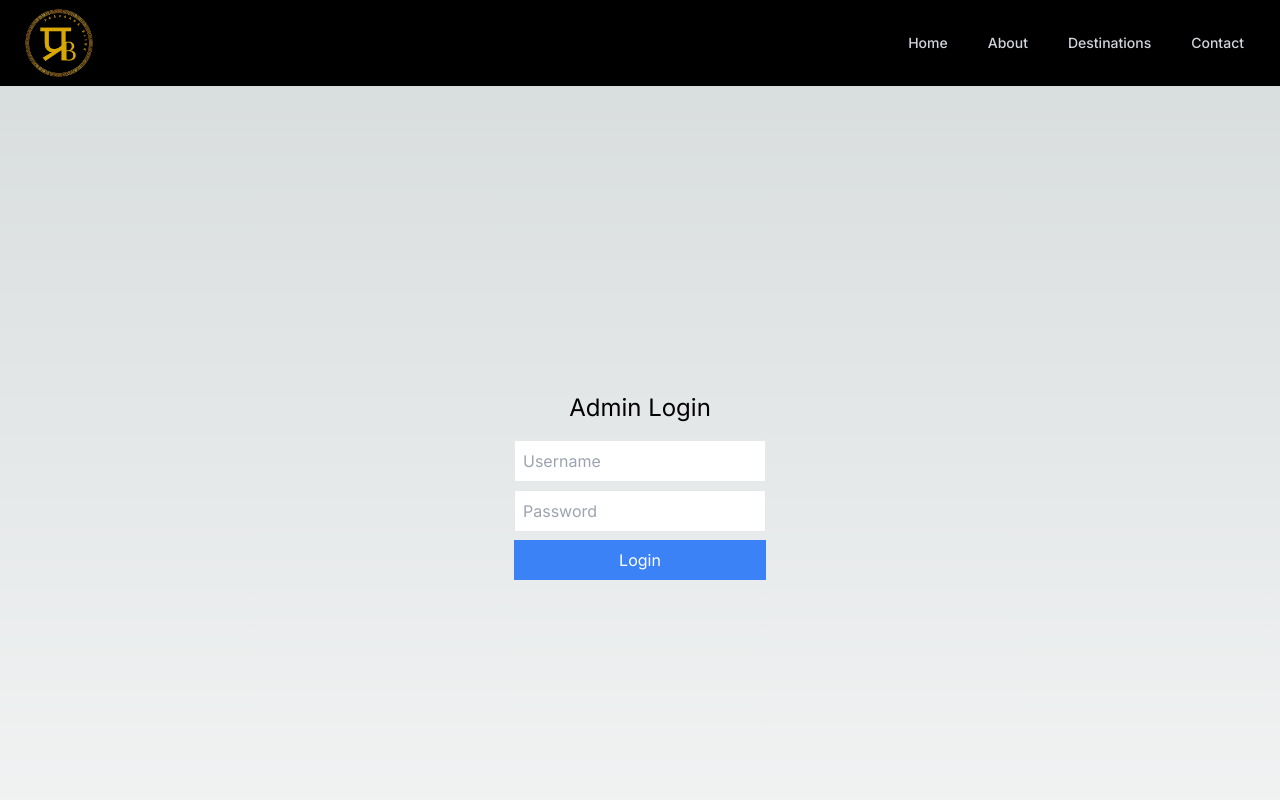
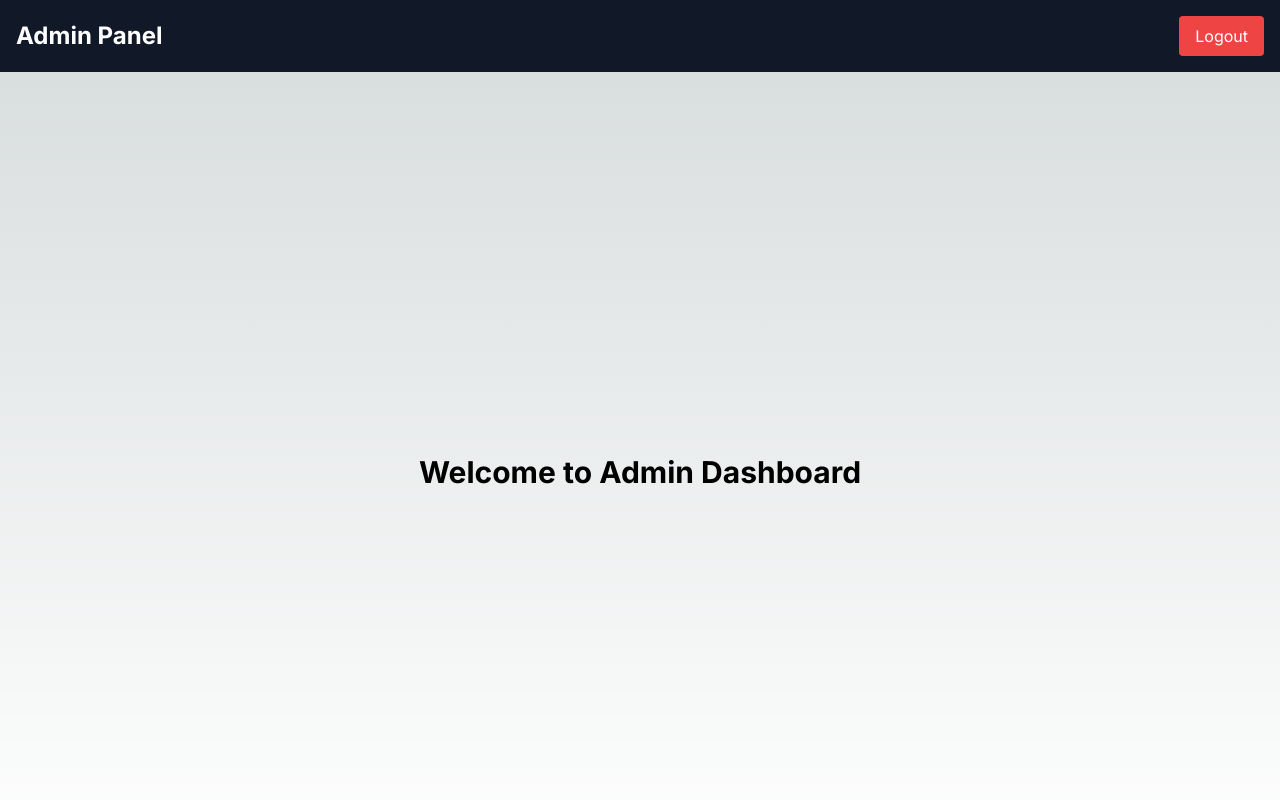
Before and after one commit to ritikchauhan09/pravaasa, a Next.js app: page /admin in a window 1280 px wide. Shown: the top 800 px of the page. Built offline with nearby package versions, Linux system fonts and the light colour scheme; sample sign-in values are in the browser's storage.

Commit message:
login page

```diff
--- a/src/app/admin/login/page.js
+++ b/src/app/admin/login/page.js
@@ -1,38 +1,15 @@
 "use client";
 
-import { useState } from "react";
 import { useRouter } from "next/navigation";
+import AdminLoginForm from "../../../components/AdminLoginForm"; // Correct path
 
-export default function AdminLogin() {
-  const [username, setUsername] = useState("");
-  const [password, setPassword] = useState("");
-  const [error, setError] = useState("");
+export default function AdminLoginPage() {
   const router = useRouter();
 
-  const handleLogin = async (e) => {
-    e.preventDefault();
-    const res = await fetch("/api/admin/auth", {
-      method: "POST",
-      headers: { "Content-Type": "application/json" },
-      body: JSON.stringify({ username, password }),
-    });
-
-    if (res.ok) {
-      router.push("/admin");
-    } else {
-      setError("Invalid credentials!");
-    }
+  const handleLoginSuccess = () => {
+    console.log("✅ Login successful! Redirecting to /admin");
+    router.push("/admin"); // Redirect to admin dashboard
   };
 
-  return (
-    <div className="flex flex-col items-center justify-center h-screen">
-      <h1 className="text-2xl mb-4">Admin Login</h1>
-      <form onSubmit={handleLogin} className="flex flex-col">
-        <input className="border p-2 mb-2" type="text" placeholder="Username" value={username} onChange={(e) => setUsername(e.target.value)} required />
-        <input className="border p-2 mb-2" type="password" placeholder="Password" value={password} onChange={(e) => setPassword(e.target.value)} required />
-        {error && <p className="text-red-500">{error}</p>}
-        <button className="bg-blue-500 text-white px-4 py-2" type="submit">Login</button>
-      </form>
-    </div>
-  );
+  return <AdminLoginForm onLogin={handleLoginSuccess} />;
 }
--- a/src/app/admin/page.js
+++ b/src/app/admin/page.js
@@ -1,14 +1,30 @@
 "use client";
 
+import { useEffect, useState } from "react";
 import { useRouter } from "next/navigation";
-import AdminLoginForm from "../../components/AdminLoginForm";
+import AdminNavbar from "../../components/AdminNavbar";
 
-export default function AdminLoginPage() {
+export default function AdminDashboard() {
   const router = useRouter();
+  const [isLoading, setIsLoading] = useState(true);
 
-  const handleLoginSuccess = () => {
-    router.push("/admin"); // Redirect to admin dashboard after login
-  };
+  useEffect(() => {
+    const isLoggedIn = localStorage.getItem("isAdminLoggedIn");
 
-  return <AdminLoginForm onLogin={handleLoginSuccess} />;
+    if (!isLoggedIn) {
+      router.push("/admin/login"); // Redirect if not logged in
+    } else {
+      setIsLoading(false);
+    }
+  }, [router]);
+
+  if (isLoading) return <p>Loading...</p>;
+
+  return (
+    <div>
+      <div className="flex flex-col items-center justify-center h-screen">
+        <h1 className="text-3xl font-bold">Welcome to Admin Dashboard</h1>
+      </div>
+    </div>
+  );
 }
--- a/src/app/layout.js
+++ b/src/app/layout.js
@@ -1,7 +1,6 @@
 import { Inter } from "next/font/google";
 import "./globals.css";
-import Navbar from "@/components/Navbar";
-import Footer from "@/components/Footer";
+import ClientLayout from "@/components/ClientLayout"; // Import the client-side wrapper
 
 const inter = Inter({ subsets: ["latin"] });
 
@@ -14,9 +13,7 @@ export default function RootLayout({ children }) {
   return (
     <html lang="en">
       <body className={inter.className}>
-      <Navbar />
-      <main className="flex-grow">{children}</main>
-      <Footer/>
+        <ClientLayout>{children}</ClientLayout> {/* Wrap everything inside ClientLayout */}
       </body>
     </html>
   );
--- a/src/components/AdminLoginForm.js
+++ b/src/components/AdminLoginForm.js
@@ -1,6 +1,7 @@
 "use client";
 
 import { useState } from "react";
+
 
 export default function AdminLoginForm({ onLogin }) {
   const [username, setUsername] = useState("");
@@ -14,10 +15,12 @@ export default function AdminLoginForm({ onLogin }) {
       headers: { "Content-Type": "application/json" },
       body: JSON.stringify({ username, password }),
     });
-
     if (res.ok) {
+      console.log("✅ Login API Success. Saving session...");
+      localStorage.setItem("isAdminLoggedIn", "true"); // Store login status
       onLogin();
     } else {
+      console.log("❌ Login Failed");
       setError("Invalid credentials!");
     }
   };
--- /dev/null
+++ b/src/components/AdminNavbar.js
@@ -0,0 +1,24 @@
+"use client";
+
+import { useRouter } from "next/navigation";
+
+export default function AdminNavbar() {
+  const router = useRouter();
+
+  const handleLogout = () => {
+    localStorage.removeItem("isAdminLoggedIn"); // Clear login session
+    router.push("/admin/login"); // Redirect to login page
+  };
+
+  return (
+    <nav className="bg-gray-900 text-white p-4 flex justify-between items-center">
+      <h1 className="text-2xl font-bold">Admin Panel</h1>
+        <button
+        onClick={handleLogout}
+        className="bg-red-500 px-4 py-2 rounded hover:bg-red-600"
+      >
+        Logout
+      </button>
+    </nav>
+  );
+}
--- /dev/null
+++ b/src/components/ClientLayout.js
@@ -0,0 +1,26 @@
+"use client";
+
+import { useEffect, useState } from "react";
+import { usePathname } from "next/navigation";
+import Navbar from "@/components/Navbar";
+import AdminNavbar from "@/components/AdminNavbar";
+import Footer from "@/components/Footer";
+
+export default function ClientLayout({ children }) {
+  const pathname = usePathname();
+  const [isAdminLoggedIn, setIsAdminLoggedIn] = useState(false);
+
+  useEffect(() => {
+    setIsAdminLoggedIn(localStorage.getItem("isAdminLoggedIn") === "true");
+  }, []);
+
+  const isAdminPage = pathname.startsWith("/admin") && isAdminLoggedIn;
+
+  return (
+    <>
+      {isAdminPage ? <AdminNavbar /> : <Navbar />}
+      <main>{children}</main>
+      {!isAdminPage && <Footer />}
+    </>
+  );
+}
```
Also changed, not shown: 1 other file (tests, documents, lock files or other folders).
